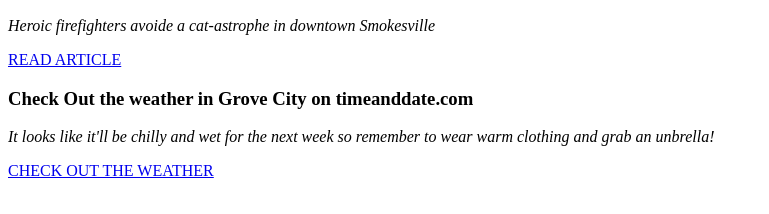
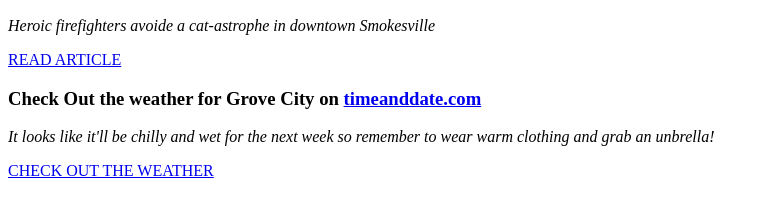
Before and after one commit to et209362/et209362.github.io, a plain HTML site: page BasicWebDev/index.html in a window 1280 px wide. Shown: the part 196-410 px from the top of the page, without its empty margins (0-769 px from the left). Drawn offline with Linux system fonts and the light colour scheme.

Commit message:
Update index.html

```diff
--- a/BasicWebDev/index.html
+++ b/BasicWebDev/index.html
@@ -19,7 +19,7 @@
 
 		<a href="Ezra Taylor - Online News Article Assignment.html" target="_self">READ ARTICLE</a>
 
-		<h3><strong>Check Out the weather in Grove City on timeanddate.com</strong></h3>
+		<h3><strong>Check Out the weather for Grove City on <a href="https://www.timeanddate.com/weather/@5192184/ext" target="_blank">timeanddate.com</a></strong></h3>
 		<p><em>It looks like it'll be chilly and wet for the next week so remember to wear warm clothing and grab an unbrella! </em></p>
 		<a href="https://www.timeanddate.com/weather/@5192184/ext" target="_blank">CHECK OUT THE WEATHER</a>
 
```
